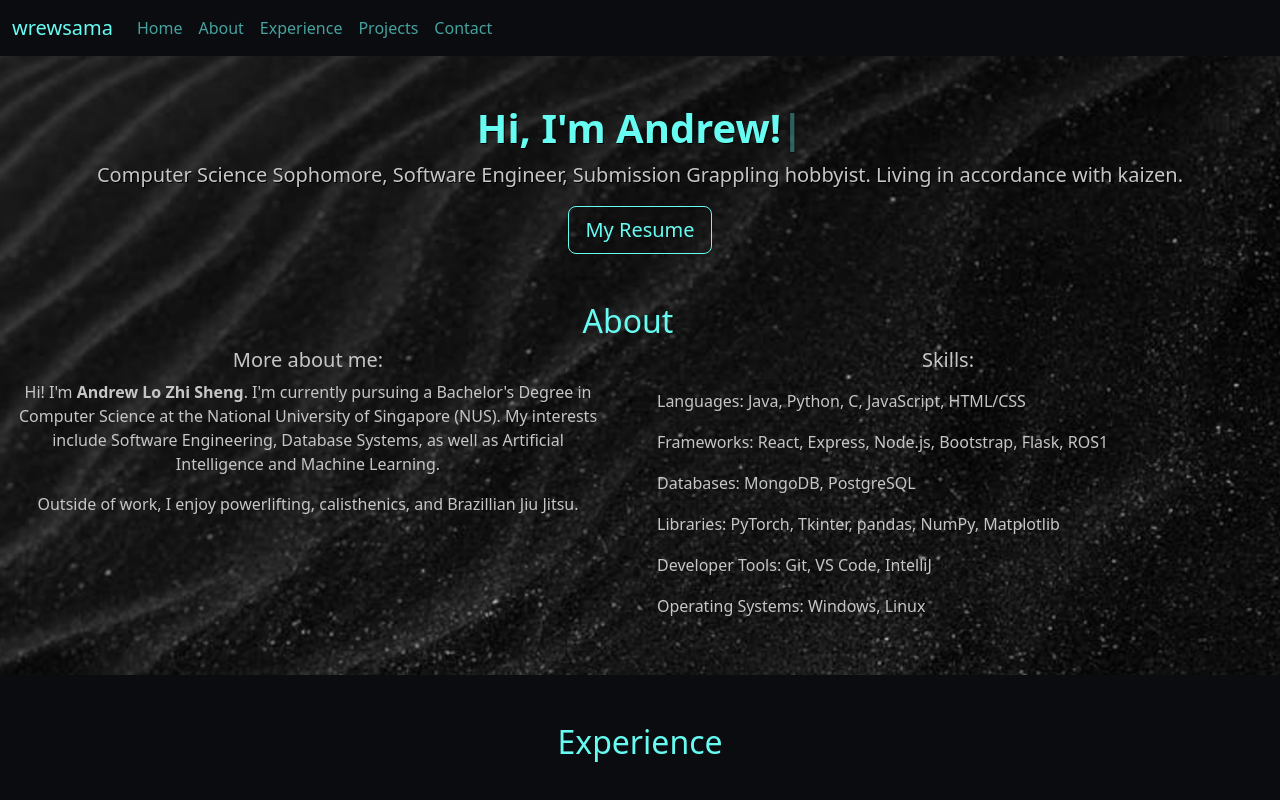
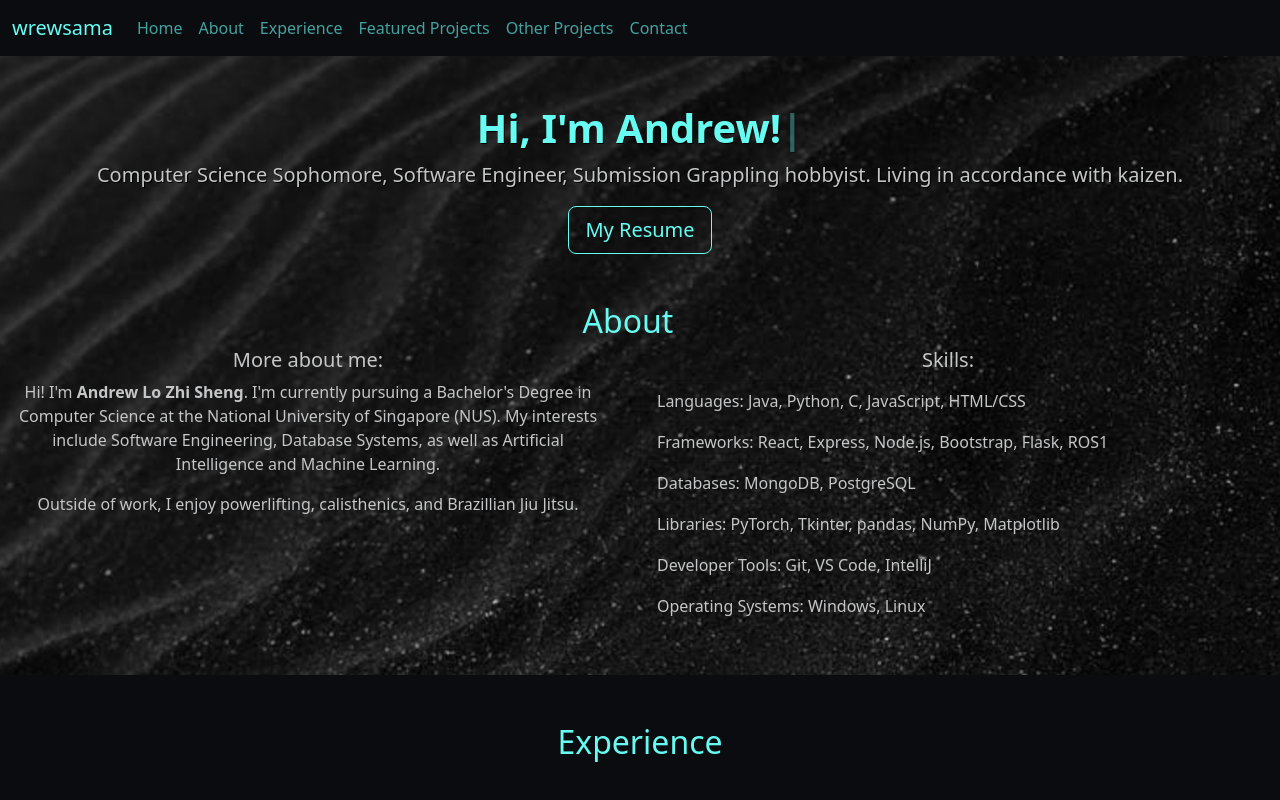
Before and after one commit to wrewsama/portfolio, a React (Create React App) app: page / in a window 1280 px wide. Shown: the top 800 px of the page. Built offline with nearby package versions, Linux system fonts and the light colour scheme.

Commit message:
add non featured project section to navbar

```diff
--- a/src/components/navbar.js
+++ b/src/components/navbar.js
@@ -24,8 +24,13 @@ export default function MainNavbar() {
                         </li>
 
                         <li className="nav-item">
-                            <a className="nav-link text-subheading" href="#projects">Projects</a>
+                            <a className="nav-link text-subheading" href="#projects">Featured Projects</a>
                         </li>
+
+                        <li className="nav-item">
+                            <a className="nav-link text-subheading" href="#other-projects">Other Projects</a>
+                        </li>
+
                         <li className="nav-item">
                             <a className="nav-link text-subheading" href="#contact">Contact</a>
                         </li>
```
